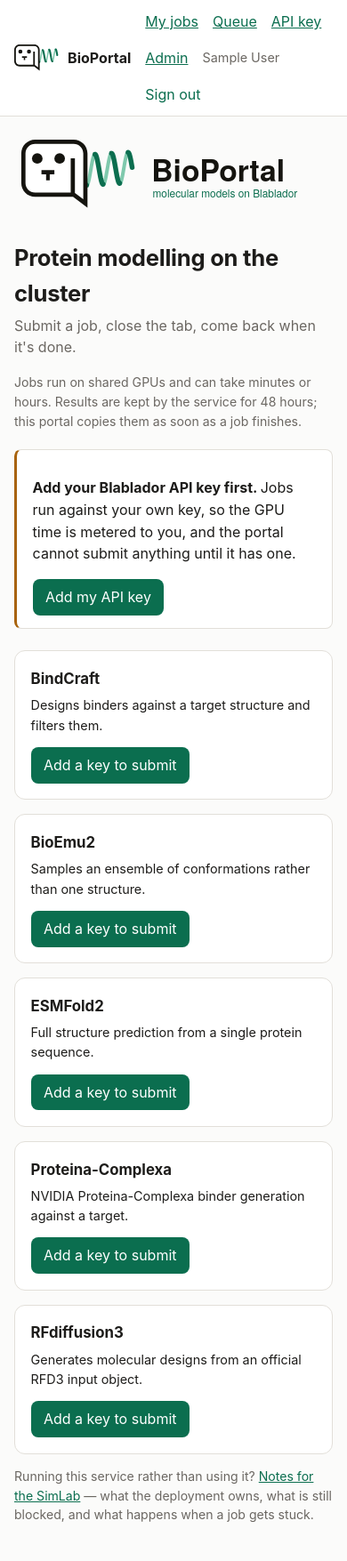
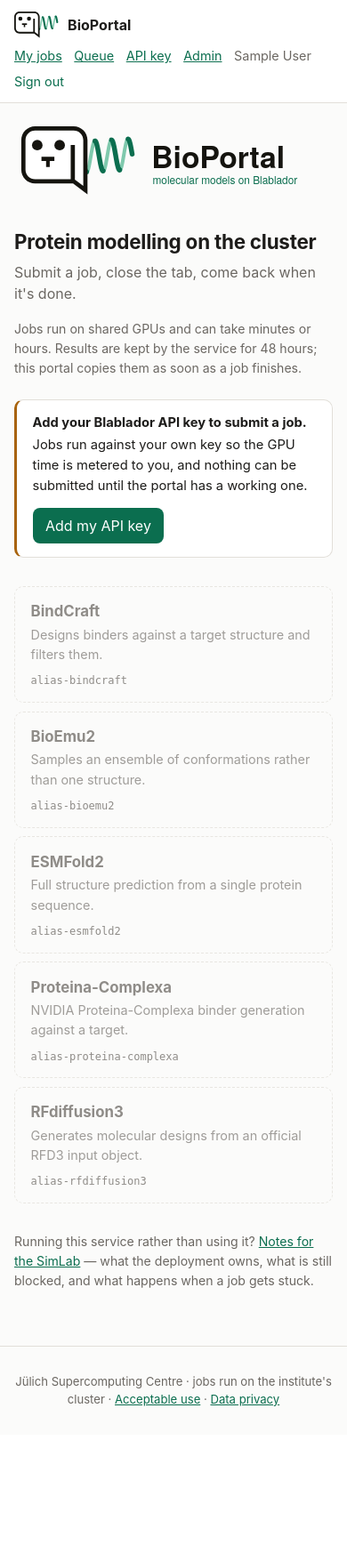
Before and after one commit to surak/bioportal, a Django app: page / in a window 390 px wide. Shown: the top 1755 px of the page at 89% size. After the commit the page ends 1581 px from the top, so only its background shows below. Run offline with Django 5.2, Linux system fonts and the light colour scheme; the visitor is signed in with stand-in values (Sample User, id 1); data that the repository does not hold is empty.

Commit message:
Give the home page a designer's reading order
Five identical buttons under five different models is furniture, not a call to
action, and repeating "Sign in to submit" five times answered a question the
visitor had not asked yet. The page now makes one statement and makes it once: a
gate strip that names the missing prerequisite (sign-in, then the API key) with
the single action beside it, and below it the models as rows - whole-row links
once the gate is open, inert rows while it is shut, still carrying the blurb and
the alias a user quotes at support.

Along the way: a multi-line {# ... #} comment leaked into the rendered page,
because a Django comment is single-line only - replaced with {% comment %}, with
a test that fails on the literal markers anywhere in the body. On a phone the
nav wraps under the brand instead of breaking into two ragged rows, and the hero
wordmark shrinks so the first model clears the fold.

Tests were rewritten to the new contract rather than the old markup: one
sign-in action, no per-model duplicates, the inert list still describing every
model, and the key gate appearing exactly once.

```diff
--- a/static/app.css
+++ b/static/app.css
@@ -12,11 +12,13 @@ body { margin:0; background:var(--bg); color:var(--fg);
 main { max-width: 62rem; margin: 0 auto; padding: 2rem 1rem 4rem; }
 a { color: var(--accent); }
 .topbar { display:flex; justify-content:space-between; align-items:center; gap:1rem;
-  padding:.75rem 1rem; border-bottom:1px solid var(--line); background:var(--card); }
+  padding:.75rem 1rem; border-bottom:1px solid var(--line); background:var(--card);
+  flex-wrap:wrap; }
 .brand { font-weight:650; text-decoration:none; color:var(--fg);
   display:inline-flex; align-items:center; gap:.5rem; }
 .brand img { display:block; height:2rem; width:auto; }
-.topbar nav { display:flex; align-items:center; gap:1rem; flex-wrap:wrap; }
+.topbar nav { display:flex; align-items:center; gap:.5rem 1rem; flex-wrap:wrap;
+  justify-content:flex-end; row-gap:.35rem; }
 .who { color:var(--muted); font-size:.9rem; }
 .inline { display:inline; }
 .linkish { background:none; border:0; color:var(--accent); cursor:pointer; font:inherit; padding:0; }
@@ -28,6 +30,53 @@ h1 { font-size:1.6rem; margin:0 0 .25rem; letter-spacing:-.01em; }
 .card { background:var(--card); border:1px solid var(--line); border-radius:12px; padding:1.1rem; }
 .card h2 { font-size:1.05rem; margin:0 0 .4rem; }
 .card p { font-size:.9rem; margin:.3rem 0 .8rem; }
+/* The one thing standing between the visitor and a job, said once: a strip with
+   the reason on the left and the single action on the right. */
+.gate { display:flex; align-items:center; justify-content:space-between; gap:1.25rem;
+  background:var(--card); border:1px solid var(--line); border-left:3px solid var(--accent);
+  border-radius:10px; padding:.9rem 1.1rem; margin:1.5rem 0 0; }
+.gate.warn { border-left-color:var(--warn); }
+.gate p { margin:0; font-size:.92rem; }
+.gate strong { display:block; margin-bottom:.15rem; }
+.gate .button { flex:none; }
+@media (max-width:34rem) { .gate { flex-direction:column; align-items:flex-start; gap:.8rem; } }
+/* The models are a list, not five identical buttons. The whole row is the
+   link; the alias is what a user recognises when talking to support. The
+   handover note below it is a footnote and needs room to read as one. */
+.models + .hint { margin-top:2rem; }
+.models { list-style:none; padding:0; margin:2rem 0 0; display:grid; gap:.6rem; }
+.model { display:flex; align-items:center; justify-content:space-between; gap:1rem;
+  background:var(--card); border:1px solid var(--line); border-radius:10px;
+  padding:.9rem 1.1rem; color:inherit; text-decoration:none; }
+a.model:hover, a.model:focus-visible { border-color:var(--accent); }
+a.model:hover .go { text-decoration:underline; }
+.model .body { min-width:0; }
+.model h2 { font-size:1.05rem; margin:0; }
+.model .blurb { font-size:.9rem; color:var(--muted); margin:.15rem 0 0; }
+.model .side { flex:none; display:flex; flex-direction:column; align-items:flex-end;
+  gap:.25rem; text-align:right; }
+.model code { font-size:.75rem; color:var(--muted); }
+.model .go { font-size:.9rem; font-weight:550; color:var(--accent); white-space:nowrap; }
+/* On a phone the nav does not fit beside the brand. Wrap it under the brand and
+   left-align it, rather than letting six items break into two ragged rows. */
+@media (max-width:34rem) {
+  .topbar { flex-direction:column; align-items:flex-start; gap:.5rem; }
+  /* Six items do not fit beside the brand, so they wrap - but a smaller,
+     tighter nav keeps them to two balanced rows instead of five-and-one. */
+  .topbar nav { justify-content:flex-start; gap:.4rem .85rem; font-size:.9rem; }
+  /* The header already carries the mark; on a phone the hero wordmark repeats
+     it and pushes the first model below the fold. */
+  .hero-logo { max-width:14rem; margin-bottom:.9rem; }
+  h1 { font-size:1.4rem; }
+  .model { flex-direction:column; align-items:flex-start; gap:.55rem; }
+  .model .side { flex-direction:row; align-items:center; justify-content:space-between;
+    width:100%; gap:.75rem; }
+}
+/* Locked rows are greyed, not disabled: the alias and blurb are still the
+   useful part when the visitor cannot submit yet. */
+.model.locked { background:none; border-style:dashed; opacity:.75; }
+.model.locked h2, .model.locked code { color:var(--muted); }
+.model.locked .blurb { opacity:.85; }
 button, .button { display:inline-block; background:var(--accent); color:#fff; border:0;
   border-radius:8px; padding:.5rem .9rem; font:inherit; text-decoration:none; cursor:pointer; }
 button[disabled] { opacity:.65; cursor:not-allowed; }
--- a/templates/jobs/index.html
+++ b/templates/jobs/index.html
@@ -10,51 +10,60 @@
   service for 48 hours; this portal copies them as soon as a job finishes.
 </p>
 
+{% comment %}
+  One gate, one action. The list below stays quiet until the gate is open, so
+  the page never repeats the same call to action under every model.
+{% endcomment %}
 {% if needs_key %}
-  <div class="callout warn">
+  <div class="gate warn">
     <p>
       <strong>
-        {% if user.credential %}Your API key was rejected.{% else %}Add your Blablador API key first.{% endif %}
+        {% if user.credential %}Your API key was rejected.{% else %}Add your Blablador API key to submit a job.{% endif %}
       </strong>
-      Jobs run against your own key, so the GPU time is metered to you, and the
-      portal cannot submit anything until it has one.
+      Jobs run against your own key so the GPU time is metered to you, and
+      nothing can be submitted until the portal has a working one.
     </p>
+    <a class="button" href="{% url 'jobs:credential' %}">
+      {% if user.credential %}Replace my key{% else %}Add my API key{% endif %}
+    </a>
+  </div>
+{% elif not user.is_authenticated %}
+  <div class="gate">
     <p>
-      <a class="button" href="{% url 'jobs:credential' %}">
-        {% if user.credential %}Replace my API key{% else %}Add my API key{% endif %}
-      </a>
+      <strong>Sign in to submit a job.</strong>
+      BioPortal runs GPU jobs against your own JSC account, so it needs to know
+      who you are before it can queue anything.
     </p>
+    <a class="button" href="{% url 'oidc_authentication_init' %}">Sign in with JSC</a>
   </div>
 {% endif %}
 
-{% if not user.is_authenticated %}
-  <div class="callout">
-    <p>
-      <strong>You need to sign in before you can submit anything.</strong>
-      BioPortal runs GPU jobs against your own account, so there is nothing to
-      see until it knows who you are.
-    </p>
-    <p>
-      <a class="button" href="{% url 'oidc_authentication_init' %}">Sign in with your JSC account</a>
-    </p>
-  </div>
-{% endif %}
-
-<div class="cards">
+<ul class="models">
   {% for spec in specs %}
-    <article class="card">
-      <h2>{{ spec.name }}</h2>
-      <p>{{ spec.blurb }}</p>
-      {% if not user.is_authenticated %}
-        <a class="button" href="{% url 'oidc_authentication_init' %}?next={% url 'jobs:submit' spec.slug %}">Sign in to submit</a>
-      {% elif needs_key %}
-        <a class="button" href="{% url 'jobs:credential' %}">Add a key to submit</a>
+    <li>
+      {% if user.is_authenticated and not needs_key %}
+        <a class="model" href="{% url 'jobs:submit' spec.slug %}">
+          <div class="body">
+            <h2>{{ spec.name }}</h2>
+            <p class="blurb">{{ spec.blurb }}</p>
+          </div>
+          <div class="side">
+            <code>{{ spec.alias }}</code>
+            <span class="go" aria-hidden="true">Submit →</span>
+          </div>
+        </a>
       {% else %}
-        <a class="button" href="{% url 'jobs:submit' spec.slug %}">Submit a job</a>
+        <div class="model locked">
+          <div class="body">
+            <h2>{{ spec.name }}</h2>
+            <p class="blurb">{{ spec.blurb }}</p>
+          </div>
+          <div class="side"><code>{{ spec.alias }}</code></div>
+        </div>
       {% endif %}
-    </article>
+    </li>
   {% endfor %}
-</div>
+</ul>
 
 {% if show_handover %}
   <p class="hint">
```
Also changed, not shown: jobs/tests.py (+42 -25 lines).
